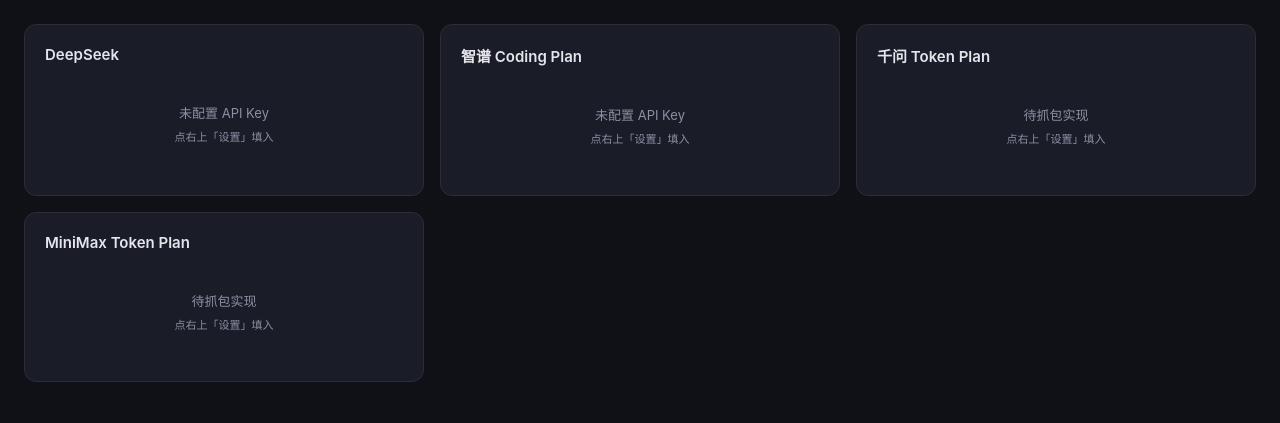
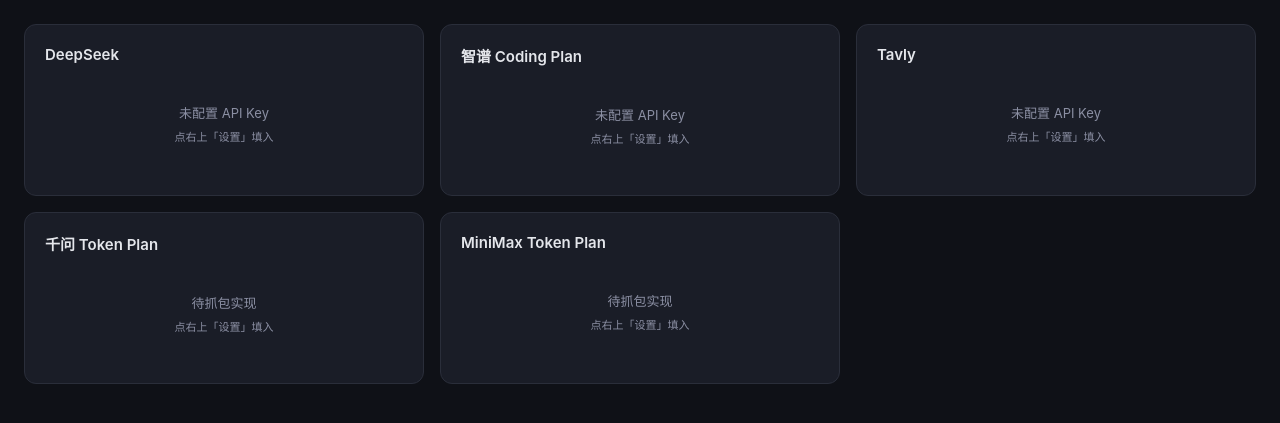
Before and after one commit to EkkoEzio/token-balance-dashboard, a Flask app: page / in a window 1280 px wide. Shown: the part 61-484 px from the top of the page. Run offline with Flask 3, Linux system fonts and the light colour scheme; data that the repository does not hold is empty.

Commit message:
feat: 智谱业务码修复 + Tavly双key + 供应商开关 + Key查看
- 智谱:识别业务层 code!=200(如令牌过期),显示具体错误而非空白
- Tavly:新 provider,/usage 接口,支持双 key 同卡片并排展示
- 供应商开关:关闭后不刷新不展示(scheduler 跳过)
- Key 查看:GET /api/config/api-key 回填明文,免去去平台重置
- 设置页重构:开关/查看/Tavly双框

```diff
--- a/app.py
+++ b/app.py
@@ -24,16 +24,25 @@
 
 @app.route("/api/config")
 def get_config():
-    """返回主题 + 各 provider 是否已配置 key(不泄露 key 值)。"""
+    """返回主题 + 各 provider 是否已配置 key(不泄露 key 值) + 关闭列表。"""
     keys = config.get_api_keys()
     return jsonify({
         "theme": config.get_theme(),
         "configured": {k: bool(v) for k, v in keys.items()},
+        "disabled": sorted(config.get_disabled()),
     })
 
 
-@app.route("/api/config/api-key", methods=["POST"])
-def set_api_key():
+@app.route("/api/config/api-key", methods=["GET", "POST"])
+def api_key():
+    """GET 查看某 provider 已存的 key 明文(本轮不加密);POST 设置 key。"""
+    if request.method == "GET":
+        provider = request.args.get("provider", "")
+        if not provider:
+            return jsonify({"ok": False, "error": "缺少 provider"}), 400
+        val = config.get_api_keys().get(provider, "")
+        return jsonify({"ok": True, "key": val})
+
     body = request.get_json(force=True)
     provider = body.get("provider", "")
     key = body.get("key", "")
@@ -53,6 +62,21 @@
     return jsonify(config.set_theme(theme))
 
 
+@app.route("/api/config/disabled", methods=["POST"])
+def set_disabled():
+    """设置某 provider 是否关闭。body: {provider, disabled: bool}。"""
+    body = request.get_json(force=True)
+    provider = body.get("provider", "")
+    disabled = bool(body.get("disabled", False))
+    if not provider:
+        return jsonify({"ok": False, "error": "缺少 provider"}), 400
+    r = config.set_disabled(provider, disabled)
+    if r["ok"]:
+        # 开关变化后立即重建并刷新(关闭的不再返回)
+        scheduler.refresh_now()
+    return jsonify(r)
+
+
 if __name__ == "__main__":
     scheduler.start()
     app.run(host="127.0.0.1", port=config.PORT, debug=False)
--- a/config.py
+++ b/config.py
@@ -66,3 +66,25 @@
         except Exception as e:
             return {"ok": False, "error": str(e)}
     return {"ok": True}
+
+
+def get_disabled() -> set:
+    """返回被关闭的 provider key 集合。关闭 = 不刷新、不展示。"""
+    return set(_read().get("disabled", []))
+
+
+def set_disabled(provider: str, disabled: bool) -> dict:
+    """设置某 provider 是否关闭。"""
+    with _lock:
+        cur = _read()
+        lst = set(cur.get("disabled", []))
+        if disabled:
+            lst.add(provider)
+        else:
+            lst.discard(provider)
+        cur["disabled"] = sorted(lst)
+        try:
+            _write(cur)
+        except Exception as e:
+            return {"ok": False, "error": str(e)}
+    return {"ok": True}
--- a/providers/zhipu.py
+++ b/providers/zhipu.py
@@ -50,7 +50,11 @@
                 timeout=10,
             )
             resp.raise_for_status()
-            data = parse_quota(resp.json())
+            body = resp.json()
+            # 智谱业务层错误码:HTTP 200 但 body code != 200(如 key 过期返回 code:401)
+            if body.get("code") != 200:
+                return self.error(body.get("msg", f"接口返回 code={body.get('code')}"))
+            data = parse_quota(body)
             return self._wrap(STATUS_OK, data)
         except Exception as e:
             return self.error(f"查询失败: {e}")
--- a/templates/index.html
+++ b/templates/index.html
@@ -56,6 +56,23 @@
   .seg button.active{background:var(--accent);color:#fff}
   .hint{font-size:12px;color:var(--muted);margin-top:16px;line-height:1.6}
   .error-text{font-size:11px;color:var(--red);margin-top:4px;word-break:break-all}
+  .tavly-accounts{display:flex;gap:12px;flex-wrap:wrap}
+  .tavly-acc{flex:1;min-width:120px;background:var(--bg);border-radius:8px;padding:12px;text-align:center}
+  .tavly-acc-label{font-size:11px;color:var(--muted);margin-bottom:4px}
+  .tavly-num{font-size:26px;font-weight:700}
+  .tavly-sub{font-size:11px;color:var(--muted);margin-top:4px}
+  .prov-field{border-bottom:1px solid var(--border);padding-bottom:14px}
+  .prov-head{display:flex;justify-content:space-between;align-items:center}
+  .key-input{width:100%;background:var(--bg);color:var(--text);border:1px solid var(--border);padding:8px 10px;border-radius:6px;font-size:13px}
+  .key-actions{display:flex;align-items:center;gap:6px;margin-top:6px}
+  .btn.mini{padding:5px 10px;font-size:12px}
+  .ok-msg{font-size:11px;color:var(--green)}
+  .switch{position:relative;width:36px;height:20px;display:inline-block;flex-shrink:0}
+  .switch input{opacity:0;width:0;height:0}
+  .slider{position:absolute;cursor:pointer;inset:0;background:var(--border);border-radius:20px;transition:.3s}
+  .slider:before{content:"";position:absolute;height:14px;width:14px;left:3px;top:3px;background:#fff;border-radius:50%;transition:.3s}
+  .switch input:checked + .slider{background:var(--green)}
+  .switch input:checked + .slider:before{transform:translateX(16px)}
 </style>
 </head>
 <body data-theme="dark" x-data="board()" x-init="init()" :data-theme="theme">
@@ -111,6 +128,28 @@
         </div>
       </template>
 
+      <!-- Tavly:多账号并排 -->
+      <template x-if="p.key==='tavly' && p.status==='ok'">
+        <div>
+          <div class="tavly-accounts">
+            <template x-for="(acc,i) in (p.data.accounts||[])" :key="i">
+              <div class="tavly-acc">
+                <div class="tavly-acc-label" x-show="acc.label" x-text="acc.label"></div>
+                <div class="tavly-num" x-text="acc.remaining===null ? '无限' : acc.remaining"></div>
+                <div class="tavly-sub" x-text="(acc.plan||'') + ' · 已用 ' + acc.used + (acc.total!==null ? '/'+acc.total : '')"></div>
+                <div class="reset" x-text="acc.remaining===null ? '' : (acc.total ? pctRaw(acc.used,acc.total)+'% 剩余 · ' : '') + acc.reset_note"></div>
+              </div>
+            </template>
+          </div>
+          <template x-if="p.data.errors && p.data.errors.length">
+            <div class="error-text" x-text="p.data.errors.join('; ')"></div>
+          </template>
+          <div class="status">
+            <span class="dot ok"></span><span x-text="'已更新 · ' + ago(p.updated_at)"></span>
+          </div>
+        </div>
+      </template>
+
       <!-- 错误 -->
       <template x-if="p.status==='error'">
         <div>
@@ -147,19 +186,47 @@
       </template>
     </div>
   </div>
-  <div class="field">
-    <label>DeepSeek API Key</label>
-    <input type="password" placeholder="sk-..." x-model="keyInputs.deepseek">
-    <button class="btn" style="margin-top:6px;width:100%" @click="saveKey('deepseek')">保存</button>
-  </div>
-  <div class="field">
-    <label>智谱 API Key</label>
-    <input type="password" placeholder="xxx.yyy" x-model="keyInputs.zhipu">
-    <button class="btn" style="margin-top:6px;width:100%" @click="saveKey('zhipu')">保存</button>
-  </div>
+
+  <template x-for="prov in settingsProviders" :key="prov.key">
+    <div class="field prov-field">
+      <div class="prov-head">
+        <label x-text="prov.name"></label>
+        <label class="switch">
+          <input type="checkbox" :checked="!disabled.includes(prov.key)" @change="toggleDisable(prov.key, $event.target.checked)">
+          <span class="slider"></span>
+        </label>
+      </div>
+      <!-- 多key(tavly):两个输入框 -->
+      <template x-if="prov.key==='tavly'">
+        <div>
+          <input class="key-input" type="password" placeholder="tvly-账号1..." x-model="keyInputs[prov.key]">
+          <input class="key-input" type="password" placeholder="tvly-账号2(可空)..." x-model="keyInputs2[prov.key]" style="margin-top:6px">
+          <div class="key-actions">
+            <button class="btn mini" @click="saveKeyTavly(prov.key)">保存</button>
+            <button class="btn mini" @click="revealKey(prov.key)">查看</button>
+            <span class="ok-msg" x-show="savedMsg[prov.key]" x-text="savedMsg[prov.key]"></span>
+          </div>
+        </div>
+      </template>
+      <!-- 单key -->
+      <template x-if="prov.key!=='tavly' && prov.needsKey">
+        <div>
+          <input class="key-input" type="password" :placeholder="prov.placeholder||''" x-model="keyInputs[prov.key]">
+          <div class="key-actions">
+            <button class="btn mini" @click="saveKey(prov.key)">保存</button>
+            <button class="btn mini" @click="revealKey(prov.key)">查看</button>
+            <span class="ok-msg" x-show="savedMsg[prov.key]" x-text="savedMsg[prov.key]"></span>
+          </div>
+        </div>
+      </template>
+      <template x-if="!prov.needsKey">
+        <p class="hint" style="margin:0">走 Edge 登录态,无需填 Key。在 Edge 登录对应平台即可。</p>
+      </template>
+    </div>
+  </template>
+
   <p class="hint">
-    千问 / MiniMax 走 Edge 登录态,无需填 Key。<br>
-    在 Edge 浏览器登录对应平台即可(抓包接入后生效)。
+    「查看」可回填已保存的 Key(明文),无需去平台重置。关闭开关后该供应商不再刷新、不展示。
   </p>
 </div>
 
@@ -167,15 +234,24 @@
 function board(){
   return {
     providers:[], loading:false, settingsOpen:false, theme:'dark', tick:0,
-    keyInputs:{deepseek:'',zhipu:''},
+    disabled:[], keyInputs:{}, keyInputs2:{}, savedMsg:{},
+    // 设置页展示的 provider 元数据(needsKey=false 的走 Edge cookie)
+    settingsProviders:[
+      {key:'deepseek',name:'DeepSeek',needsKey:true,placeholder:'sk-...'},
+      {key:'zhipu',name:'智谱 Coding Plan',needsKey:true,placeholder:'xxx.yyy'},
+      {key:'tavly',name:'Tavly',needsKey:true,placeholder:'tvly-...'},
+      {key:'qianwen',name:'千问 Token Plan',needsKey:false},
+      {key:'minimax',name:'MiniMax Token Plan',needsKey:false},
+    ],
     async init(){
       await this.loadConfig();
       await this.refresh();
       setInterval(()=>this.refresh(),60000);  // 60秒轮询
-      setInterval(()=>{this.tick++},1000);     // 倒计时每秒tick(触发响应式重算)
+      setInterval(()=>{this.tick++},1000);     // 倒计时每秒tick
     },
     async loadConfig(){
-      const r=await fetch('/api/config');const d=await r.json();this.theme=d.theme;
+      const r=await fetch('/api/config');const d=await r.json();
+      this.theme=d.theme;this.disabled=d.disabled||[];
     },
     async refresh(){
       this.loading=true;
@@ -183,16 +259,43 @@
       finally{this.loading=false;}
     },
     pct(w){this.tick;return w.total?Math.round((w.used/w.total)*100):0},
+    pctRaw(used,total){return total?Math.round((used/total)*100):0},
     barClass(w){this.tick;const p=this.pct(w);return p>=90?'empty':p>=70?'warn':'ok'},
     countdown(iso){this.tick;if(!iso)return'未知';const ms=new Date(iso)-new Date();if(ms<=0)return'已重置';
       const h=Math.floor(ms/36e5),m=Math.floor(ms%36e5/6e4);
       return h>0?h+'小时'+m+'分':m+'分'},
     ago(iso){this.tick;if(!iso)return'';const s=Math.floor((Date.now()-new Date(iso))/1000);
       return s<60?'刚刚':Math.floor(s/60)+'分钟前'},
+    flashSaved(p){this.savedMsg[p]='已保存';setTimeout(()=>{this.savedMsg[p]=''},1500)},
     async saveKey(p){
       const r=await fetch('/api/config/api-key',{method:'POST',headers:{'Content-Type':'application/json'},
         body:JSON.stringify({provider:p,key:this.keyInputs[p]})});
-      const d=await r.json();if(d.ok){this.keyInputs[p]='';await this.refresh();}
+      const d=await r.json();if(d.ok){this.keyInputs[p]='';this.flashSaved(p);await this.refresh();}
+    },
+    async saveKeyTavly(p){
+      // tavly 双 key:逗号拼接(空的那个省略)
+      const k1=(this.keyInputs[p]||'').trim(),k2=(this.keyInputs2[p]||'').trim();
+      const combined=k2?[k1,k2].join(','):k1;
+      const r=await fetch('/api/config/api-key',{method:'POST',headers:{'Content-Type':'application/json'},
+        body:JSON.stringify({provider:p,key:combined})});
+      const d=await r.json();if(d.ok){this.keyInputs[p]='';this.keyInputs2[p]='';this.flashSaved(p);await this.refresh();}
+    },
+    async revealKey(p){
+      const r=await fetch('/api/config/api-key?provider='+p);
+      const d=await r.json();
+      if(d.ok&&d.key){
+        // tavly 拆成两个框;其他单框
+        if(p==='tavly'){const parts=d.key.split(',');this.keyInputs[p]=parts[0]||'';this.keyInputs2[p]=parts[1]||'';}
+        else{this.keyInputs[p]=d.key;}
+        this.flashSaved(p);
+      }
+    },
+    async toggleDisable(p,checked){
+      // checked=true 表示启用,所以 disabled=!checked
+      await fetch('/api/config/disabled',{method:'POST',headers:{'Content-Type':'application/json'},
+        body:JSON.stringify({provider:p,disabled:!checked})});
+      await this.loadConfig();
+      await this.refresh();
     },
     async setTheme(t){this.theme=t;await fetch('/api/config/theme',{method:'POST',headers:{'Content-Type':'application/json'},body:JSON.stringify({theme:t})});},
   }
```
Also changed, not shown: providers/tavly.py (added, +68 -0 lines), scheduler.py (+17 -5 lines), tests/test_config.py (+22 -0 lines), tests/test_scheduler.py (+26 -10 lines), tests/test_tavly.py (added, +119 -0 lines), tests/test_zhipu.py (+18 -0 lines), .zcode/plans/plan-sess_09afaa8d-2558-4a5c-b5ba-5dbb44bb3aca.md (added).
